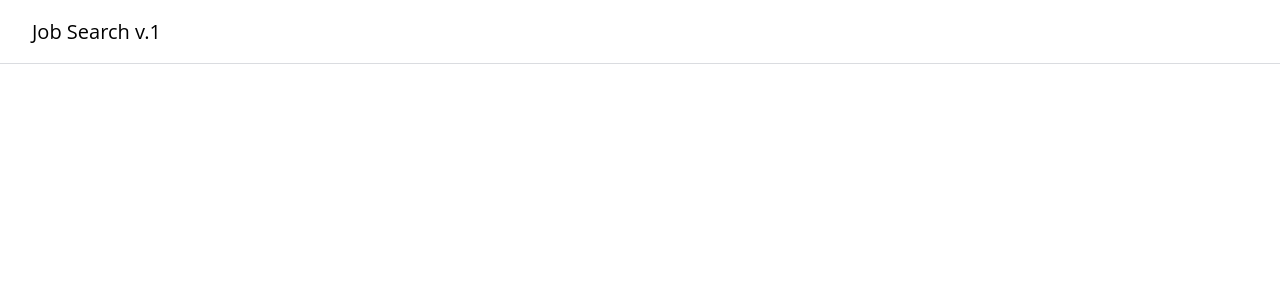
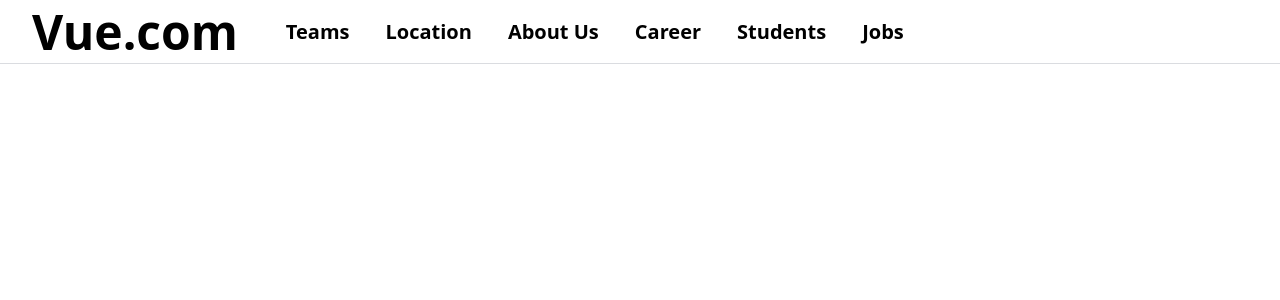
Before and after one commit to CamHaoHa/job-search-Vue3, a Vue app: page / in a window 1280 px wide. Shown: the top 300 px of the page. Built offline with nearby package versions, Linux system fonts and the light colour scheme.

Commit message:
add mainNav and mainNav unit test

```diff
--- a/src/components/MainNav.vue
+++ b/src/components/MainNav.vue
@@ -3,19 +3,44 @@ export default {
   name: "MainNav",
   data() {
     return {
-      company: "Job Search v.1",
+      company: "Vue.com",
+      url: "https://google.com",
+      menuItems: [
+        "Teams",
+        "Location",
+        "About Us",
+        "Career",
+        "Students",
+        "Jobs",
+      ],
     };
   },
 };
 </script>
 
 <template>
-  <header class="w-full text-sm">
+  <header class="w-full text-xl font-bold">
     <div class="fixed top-0 left-0 h-16 w-full bg-white">
       <div
         class="mx-auto flex h-full flex-nowrap border-b border-solid border-brand-gray-1 px-8"
       >
-        <a href="/" class="flex h-full items-center text-xl">{{ company }}</a>
+        <a :href="url" class="flex h-full items-center text-5xl">{{
+          company
+        }}</a>
+
+        <nav class="ml-12 h-full">
+          <ul class="flex h-full list-none">
+            <li
+              v-for="menuItem in menuItems"
+              :key="menuItem"
+              class="ml-9 h-full first:ml-0"
+            >
+              <a href="" class="flex h-full items-center py-2.5">{{
+                menuItem
+              }}</a>
+            </li>
+          </ul>
+        </nav>
       </div>
     </div>
   </header>
```
Also changed, not shown: 1 other file (tests, documents, lock files or other folders).
